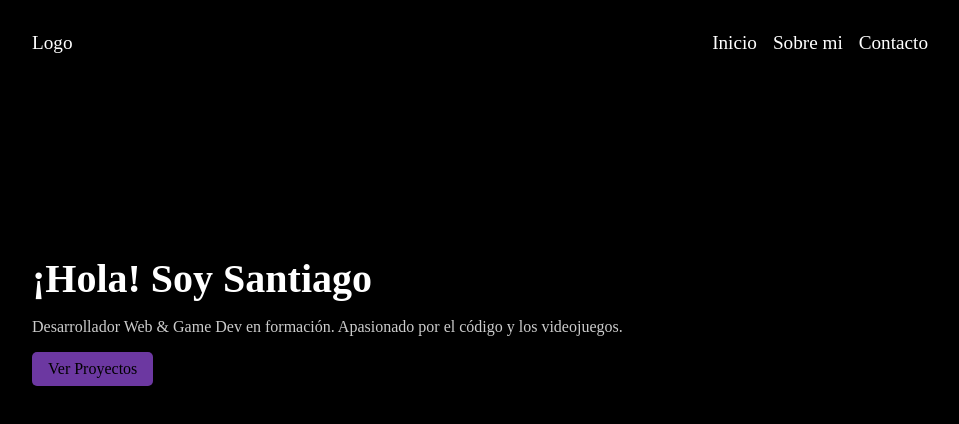
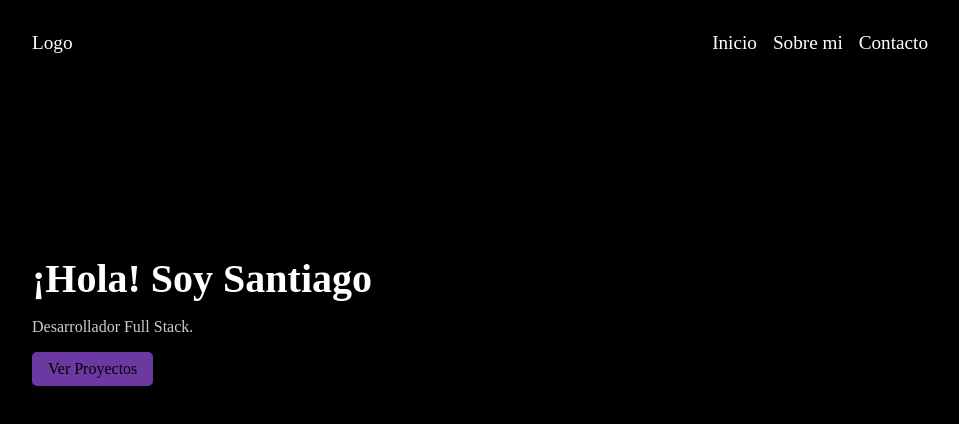
Before and after one commit to Santiago-x0/santiago-x0.github.io, a plain HTML site: page index.html in a window 1280 px wide. Shown: the whole page, without its empty margins (160-1119 px from the left). Drawn offline with Linux system fonts and the light colour scheme.

Commit message:
Update index.html

```diff
--- a/index.html
+++ b/index.html
@@ -21,7 +21,7 @@
     <section id="hero">
       <div class="hero-content">
         <h2>¡Hola! Soy Santiago</h2>
-        <p>Desarrollador Web & Game Dev en formación. Apasionado por el código y los videojuegos.</p>
+        <p>Desarrollador Full Stack.</p>
         <a href="#proyectos">Ver Proyectos</a>
       </div>
     </section>
```
